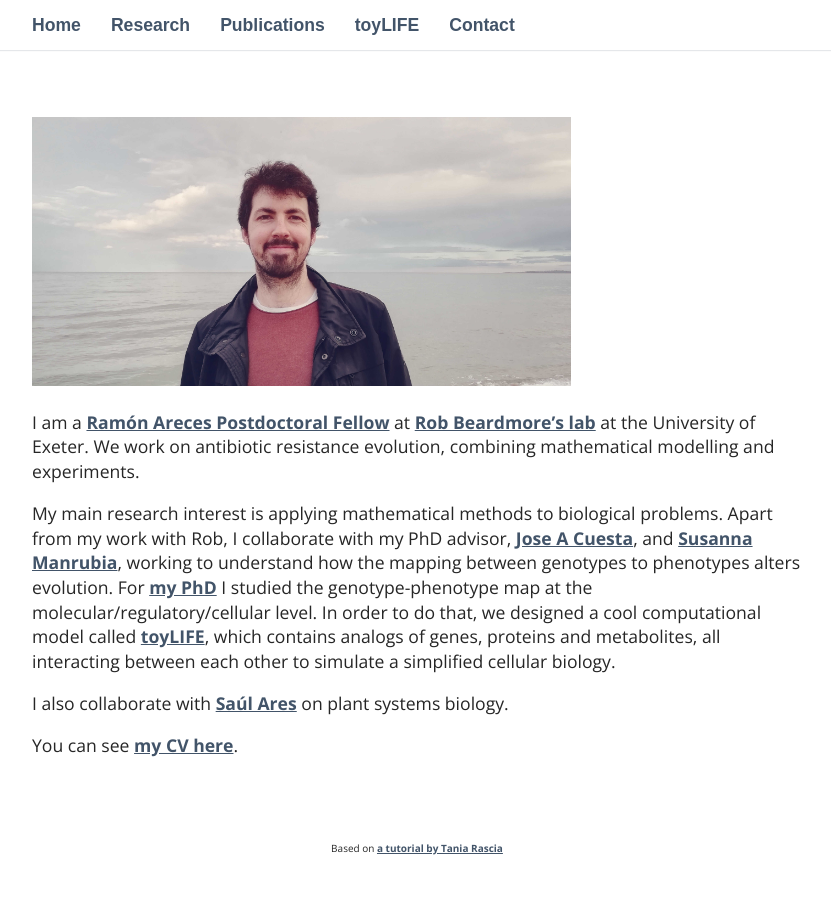
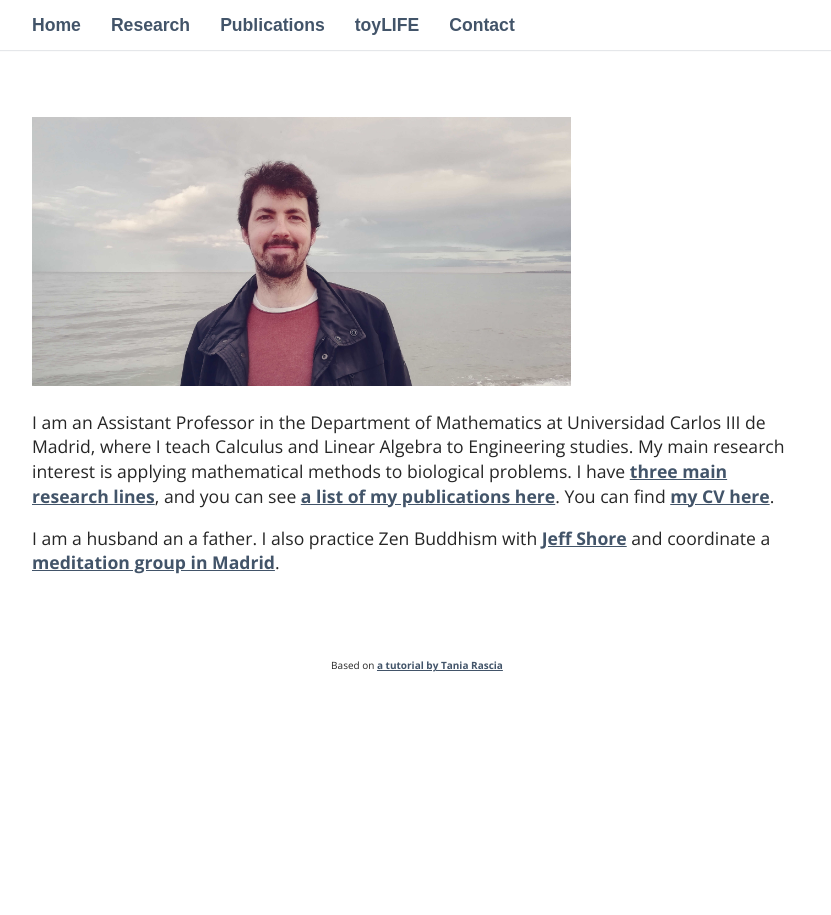
Before and after one commit to PabloCatalan/pablocatalan.github.io, a Jekyll site: the page built from index.md, in a window 1280 px wide. Shown: the whole page, without its empty margins (223-1054 px from the left). Built offline with Jekyll 4.4.1, drawn with Linux system fonts in a browser that asks for light colours; some web fonts are replaced.

Commit message:
Update index.md

```diff
--- a/index.md
+++ b/index.md
@@ -4,10 +4,6 @@
 
 <img src="https://github.com/PabloCatalan/pablocatalan.github.io/raw/master/whitish_wide_web2.jpg" width="70%" height="70%">
 
-I am a [Ramón Areces Postdoctoral Fellow](http://www.fundacionareces.es/fundacionareces/cambiarIdioma.do?LANG=en) at [Rob Beardmore's lab](https://biosciences.exeter.ac.uk/staff/index.php?web_id=Rob_Beardmore) at the University of Exeter. We work on antibiotic resistance evolution, combining mathematical modelling and experiments.
+I am an Assistant Professor in the Department of Mathematics at Universidad Carlos III de Madrid, where I teach Calculus and Linear Algebra to Engineering studies. My main research interest is applying mathematical methods to biological problems. I have [three main research lines](/research), and you can see [a list of my publications here](/publications). You can find [my CV here](/pablocatalan_cveng.pdf).
 
-My main research interest is applying mathematical methods to biological problems. Apart from my work with Rob, I collaborate with my PhD advisor, [Jose A Cuesta](http://gisc.uc3m.es/~cuesta/), and [Susanna Manrubia](https://auditore.cab.inta-csic.es/manrubia/), working to understand how the mapping between genotypes to phenotypes alters evolution. For [my PhD](papers/pablocatalan_phdtesis.pdf) I studied the genotype-phenotype map at the molecular/regulatory/cellular level. In order to do that, we designed a cool computational model called [toyLIFE](/toyLIFE), which contains analogs of genes, proteins and metabolites, all interacting between each other to simulate a simplified cellular biology.
-
-I also collaborate with [Saúl Ares](http://gisc.uc3m.es/~saul/) on plant systems biology.
-
-You can see [my CV here](/pablocatalan_cveng.pdf).
+I am a husband an a father. I also practice Zen Buddhism with [Jeff Shore](https://beingwithoutself.org) and coordinate a [meditation group in Madrid](https://pandazen.es).
```
